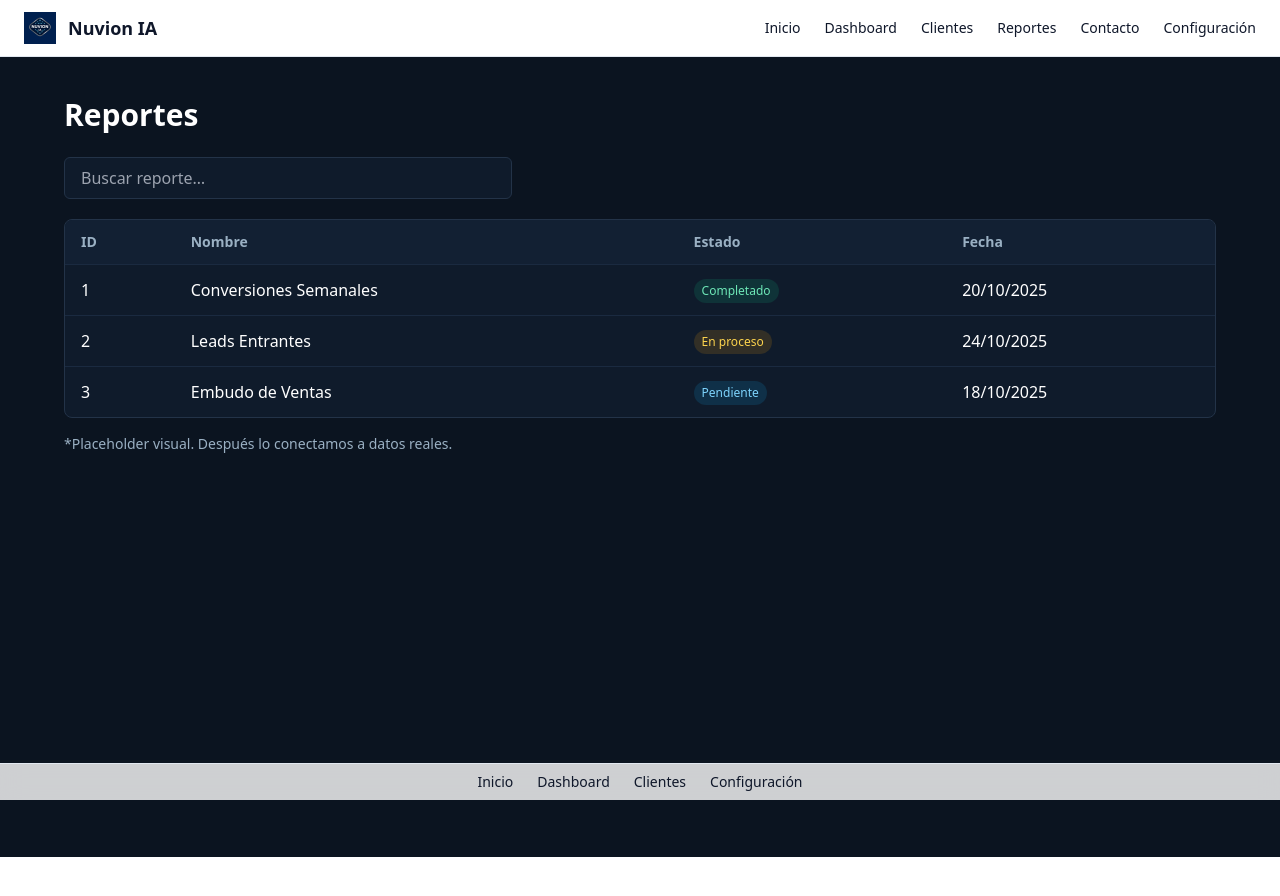
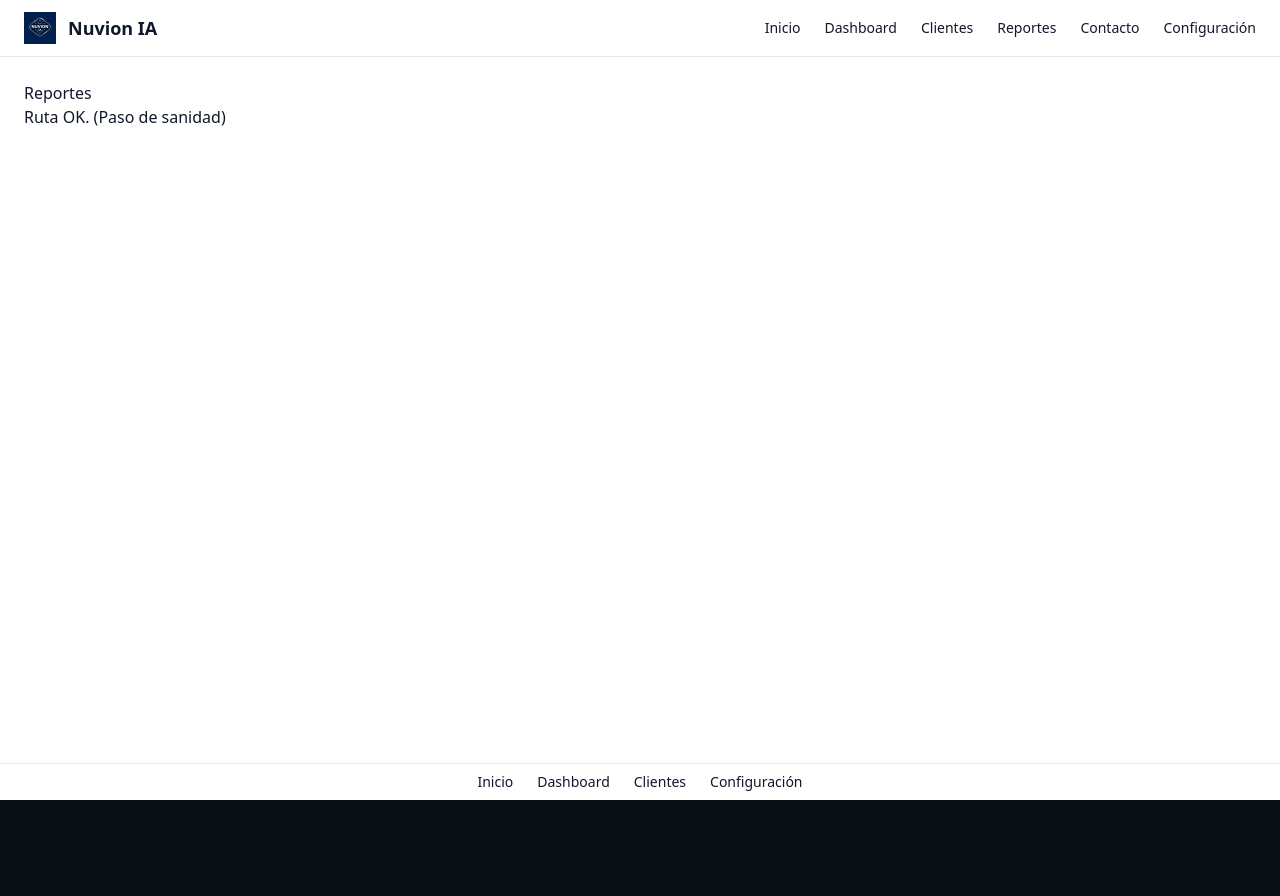
Before and after one commit to ianuvion/nuvion-ia, a Next.js app: page /reportes in a window 1280 px wide. Shown: the top 896 px of the page. After the commit the page ends 800 px from the top, so only its background shows below. Built offline with nearby package versions, Linux system fonts and the light colour scheme.

Commit message:
Update page.tsx

```diff
--- a/app/reportes/page.tsx
+++ b/app/reportes/page.tsx
@@ -1,97 +1,9 @@
-'use client';
-
-import React from 'react';
-
-type Reporte = {
-  id: number;
-  nombre: string;
-  estado: 'En proceso' | 'Completado' | 'Pendiente';
-  fecha: string;
-};
-
-const DATA: Reporte[] = [
-  { id: 1, nombre: 'Conversiones Semanales', estado: 'Completado', fecha: '20/10/2025' },
-  { id: 2, nombre: 'Leads Entrantes', estado: 'En proceso', fecha: '24/10/2025' },
-  { id: 3, nombre: 'Embudo de Ventas', estado: 'Pendiente', fecha: '18/10/2025' },
-];
-
+// app/reportes/page.tsx
 export default function ReportesPage() {
-  const [query, setQuery] = React.useState('');
-
-  const filtrados = React.useMemo(() => {
-    const q = query.trim().toLowerCase();
-    if (!q) return DATA;
-    return DATA.filter(
-      (r) =>
-        r.nombre.toLowerCase().includes(q) ||
-        r.estado.toLowerCase().includes(q) ||
-        r.fecha.toLowerCase().includes(q) ||
-        String(r.id).includes(q),
-    );
-  }, [query]);
-
   return (
-    <div className="min-h-screen bg-[#0b1420] text-white px-6 py-10">
-      <div className="mx-auto max-w-6xl">
-        <h1 className="mb-6 text-3xl font-semibold">Reportes</h1>
-
-        <div className="mb-5">
-          <input
-            value={query}
-            onChange={(e) => setQuery(e.target.value)}
-            placeholder="Buscar reporte…"
-            className="w-full max-w-md rounded-md bg-[#0f1b2b] border border-[#233348] px-4 py-2 outline-none focus:ring-2 focus:ring-[#1f9eff]"
-          />
-        </div>
-
-        <div className="overflow-x-auto rounded-lg border border-[#233348] bg-[#0f1b2b]">
-          <table className="min-w-full text-left">
-            <thead className="bg-[#122033] text-sm text-[#9ab0c3]">
-              <tr>
-                <th className="px-4 py-3">ID</th>
-                <th className="px-4 py-3">Nombre</th>
-                <th className="px-4 py-3">Estado</th>
-                <th className="px-4 py-3">Fecha</th>
-              </tr>
-            </thead>
-            <tbody>
-              {filtrados.map((r) => (
-                <tr key={r.id} className="border-t border-[#1a2a40] hover:bg-[#122033]">
-                  <td className="px-4 py-3">{r.id}</td>
-                  <td className="px-4 py-3">{r.nombre}</td>
-                  <td className="px-4 py-3">
-                    <span
-                      className={
-                        'inline-flex items-center rounded-full px-2 py-1 text-xs ' +
-                        (r.estado === 'Completado'
-                          ? 'bg-emerald-500/15 text-emerald-300'
-                          : r.estado === 'En proceso'
-                          ? 'bg-amber-500/15 text-amber-300'
-                          : 'bg-sky-500/15 text-sky-300')
-                      }
-                    >
-                      {r.estado}
-                    </span>
-                  </td>
-                  <td className="px-4 py-3">{r.fecha}</td>
-                </tr>
-              ))}
-
-              {filtrados.length === 0 && (
-                <tr>
-                  <td className="px-4 py-6 text-center text-[#9ab0c3]" colSpan={4}>
-                    No hay resultados para “{query}”.
-                  </td>
-                </tr>
-              )}
-            </tbody>
-          </table>
-        </div>
-
-        <p className="mt-4 text-sm text-[#9ab0c3]">
-          *Placeholder visual. Después lo conectamos a datos reales.
-        </p>
-      </div>
-    </div>
+    <main style={{ padding: 24 }}>
+      <h1>Reportes</h1>
+      <p>Ruta OK. (Paso de sanidad)</p>
+    </main>
   );
 }
```
